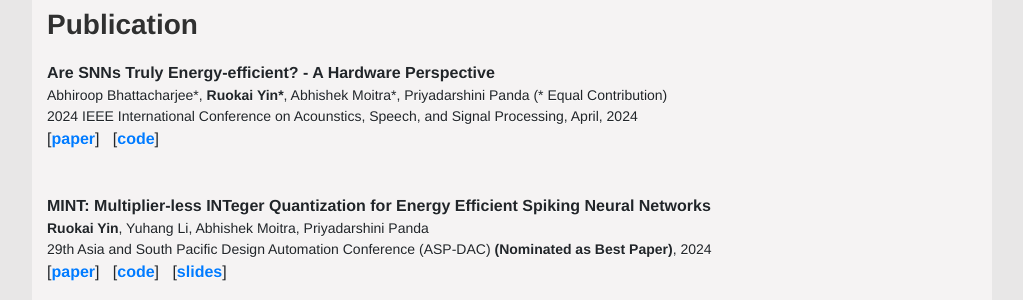
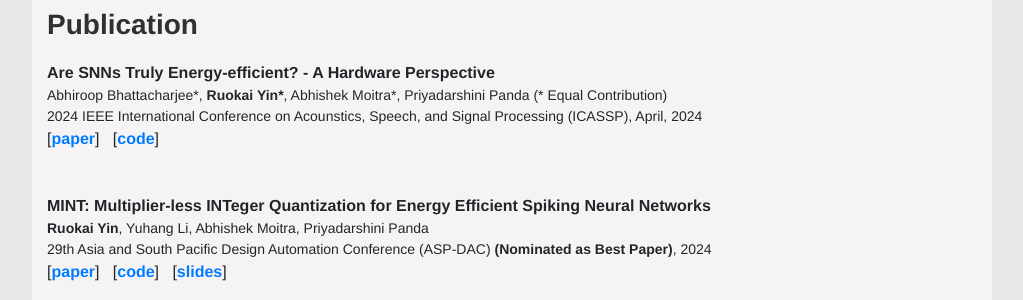
Before and after one commit to RuokaiYin/RuokaiYin.github.io, a Jekyll site: the page built from index.html, in a window 1280 px wide and 900 px high, scrolled down 527 px. Shown: the part 152-452 px from the top of the window, without its empty margins (128-1151 px from the left). Built offline with Jekyll 4.4.1, drawn with Linux system fonts in a browser that asks for light colours.

Commit message:
Update publications.yml

```diff
--- a/_data/publications.yml
+++ b/_data/publications.yml
@@ -1,7 +1,7 @@
 - title: "Are SNNs Truly Energy-efficient? - A Hardware Perspective"
   author: >
     Abhiroop Bhattacharjee*, <b>Ruokai Yin*</b>, Abhishek Moitra*, Priyadarshini Panda (* Equal Contribution)
-  booktitle: 2024 IEEE International Conference on Acounstics, Speech, and Signal Processing
+  booktitle: 2024 IEEE International Conference on Acounstics, Speech, and Signal Processing (ICASSP)
   year: 2024
   month: April
   address: Seoul, Korea
```
